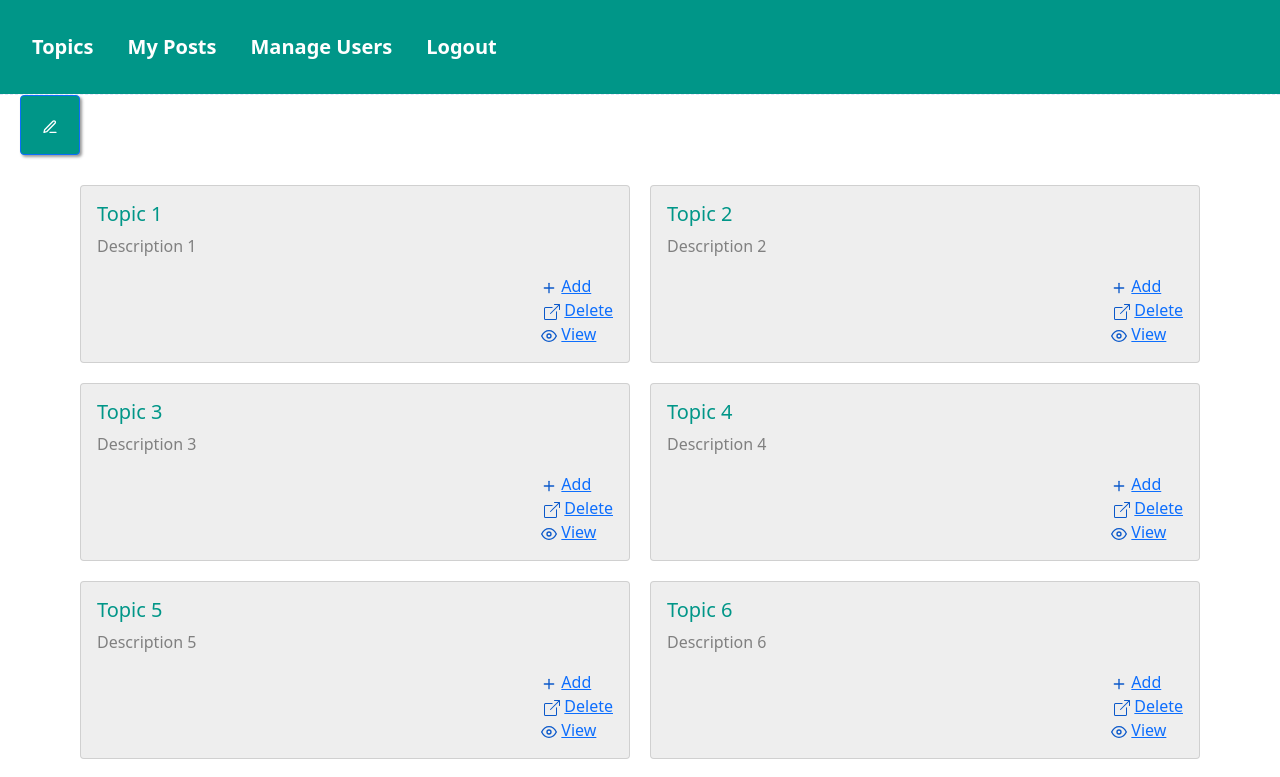
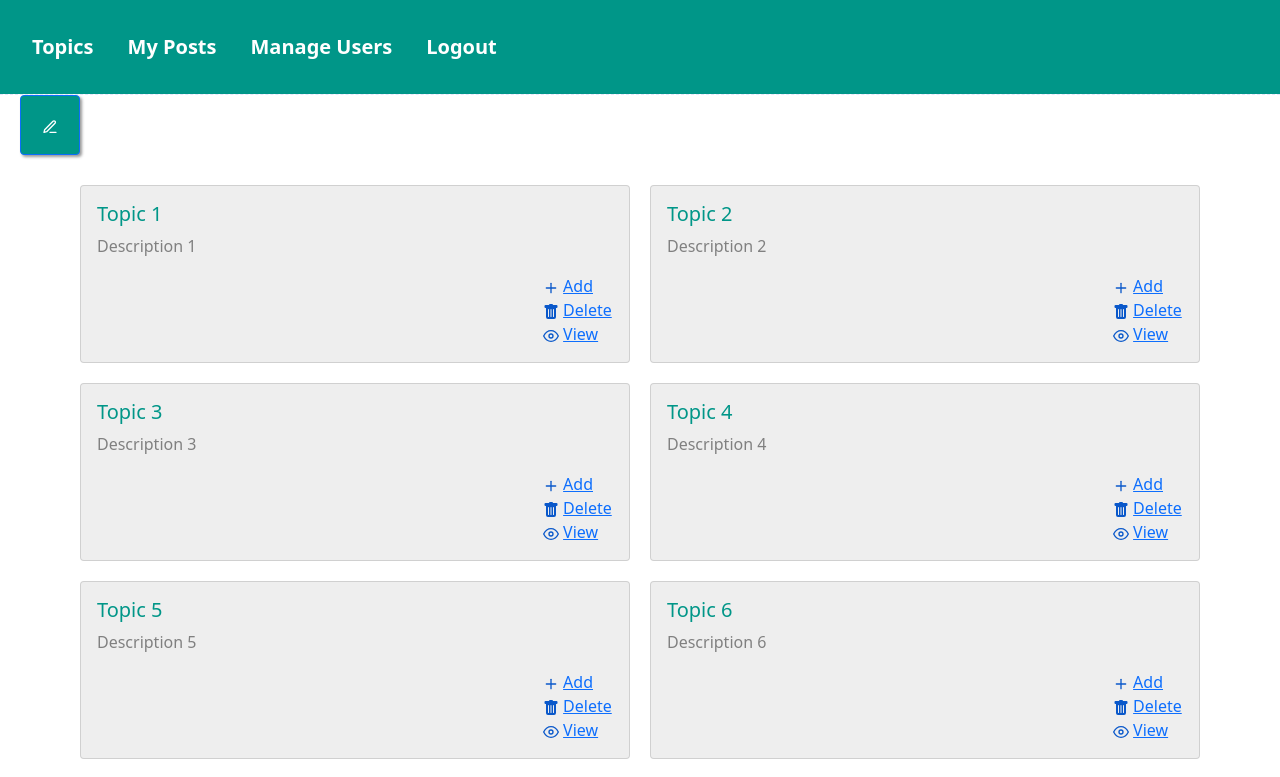
Before and after one commit to ClaraChelala/projet, a React (Create React App) app: page /AdminTopics in a window 1280 px wide. Shown: the top 777 px of the page. Built offline with nearby package versions, Linux system fonts and the light colour scheme; sample sign-in values are in the browser's storage.

Commit message:
Fixed modifytopics page

```diff
--- a/src/App.js
+++ b/src/App.js
@@ -21,6 +21,8 @@ import TopicsReducer from './store/reducers/topics';
 import AdminTopics from './pages/AdminTopics';
 import branchesReducer from './store/reducers/branches';
 import AddUser from './pages/AddUser';
+import ModifyTopics from './pages/ModifyTopics';
+
 
 const rootReducer = combineReducers({
   posts: postsReducer,
@@ -46,6 +48,7 @@ function App() {
         <AuthRoute exact path="/NewUserPost" component={NewUserPost} />
         <AuthRoute exact path="/NewAdminPost" component={NewAdminPost} />
         <AuthRoute exact path="/AddUser" component={AddUser} />
+        <AuthRoute exact path="/ModifyTopics" component={ModifyTopics} />
 
       </Router>
     </Provider>
--- a/src/pages/AdminTopics.js
+++ b/src/pages/AdminTopics.js
@@ -7,6 +7,7 @@ import { BsBoxArrowUpRight } from "react-icons/bs";
 import { useSelector } from 'react-redux';
 import Button from "react-bootstrap/Button";
 import { useHistory } from "react-router-dom";
+import {BsFillTrashFill} from "react-icons/bs";
 
 
 const AdminTopics = () => {
@@ -51,7 +52,7 @@ const AdminTopics = () => {
                                                                                         <span className="addBtn">
                                                                                                 <FiPlus className="plusIcon" /> <a href="/NewAdminPost"className="card-link">Add</a></span>
                                                                                         <span className="modifyBtn">
-                                                                                                <BsBoxArrowUpRight className="arrowUpIcon" /> <a href="/ModifyTopics" className="card-link">Delete</a>
+                                                                                                <BsFillTrashFill className="FillTrashFill" /> <a href="/ModifyTopics" className="card-link">Delete</a>
                                                                                         </span>
                                                                                         <span className="ViewBtn">
                                                                                         <FiEye className="Fieye" /> <a href="#" className="card-link">View</a>
--- a/src/pages/ModifyTopics.js
+++ b/src/pages/ModifyTopics.js
@@ -7,7 +7,7 @@ import { useSelector } from 'react-redux';
 import { Add_Topic } from "../store/reducers/topicsActions";
 import { useHistory } from "react-router-dom";
 import Topic from "../data/topic";
-const NewTopic = () => {
+const ModifyTopics = () => {
   const [topicData, setTopicData] = useState({ title: "", description: "" });
   const [errorMessage, setErrorMessage] = useState({ value: "" });
   const history = useHistory();
@@ -82,4 +82,4 @@ const handleDiscard = (e) => {
 }
 
 
-export default NewTopic;
+export default ModifyTopics;
```
